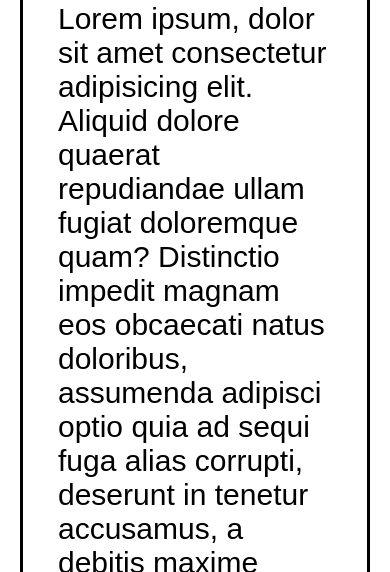
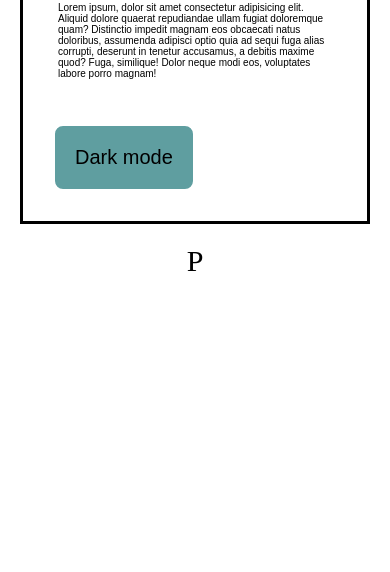
Before and after one commit to aniket034/DARK-MODE-, a plain HTML site: page index.html in a window 390 px wide. Shown: the part 272-844 px from the top of the page. Drawn offline with Linux system fonts and the light colour scheme.

Commit message:
Update style.css

```diff
--- a/style.css
+++ b/style.css
@@ -117,6 +117,9 @@ h1 {
     position: relative;
     transition: all 1s ease-out;
   }
+  section p{
+    font-size: 10px;
+  }
 
   .navitems {
     display: flex;
```
